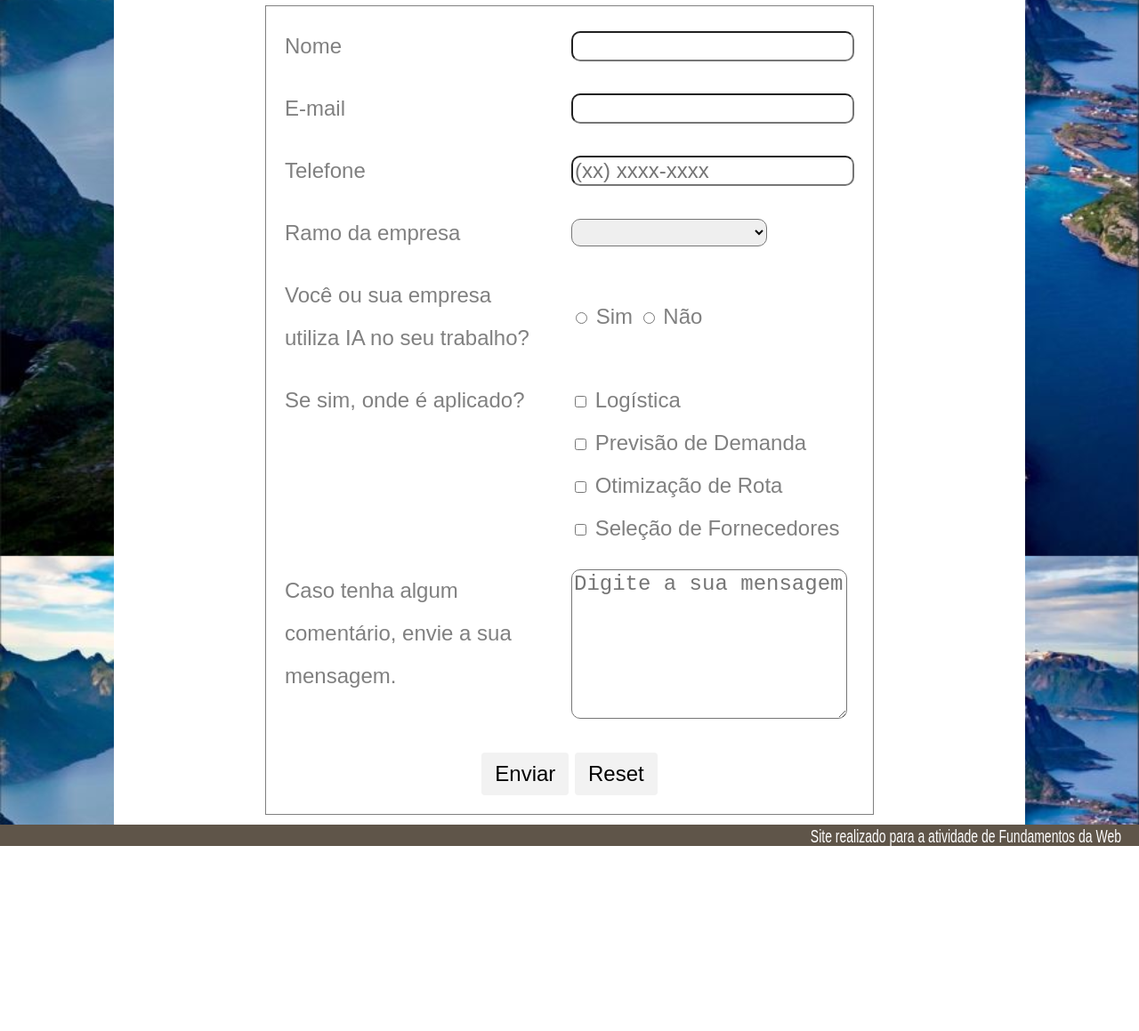
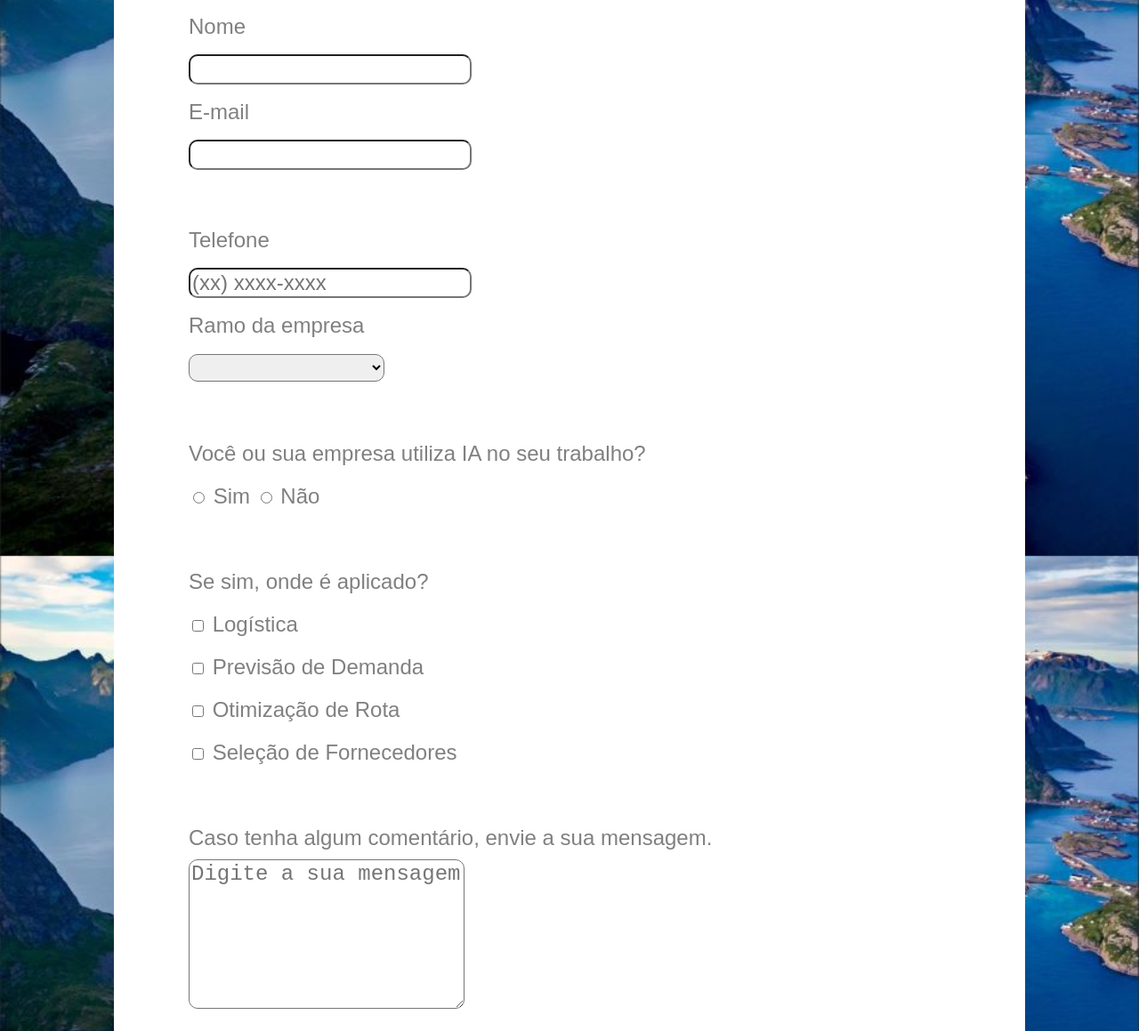
Before and after one commit to rochaguil/web2.github.io, a plain HTML site: page formulario.html in a window 1280 px wide. Shown: the part 172-1331 px from the top of the page at 89% size. Before the commit the page ends 1123 px from the top, so only its background shows below. Drawn offline with Linux system fonts and the light colour scheme.

Commit message:
Add files via upload

```diff
--- a/formulario.html
+++ b/formulario.html
@@ -2,12 +2,16 @@
 <html lang="pt-br">
 <head>
     <meta charset="utf-8">
+    <meta name="viewport" content="width=device-width, initial-scale=1.0">
     <title>Contato</title>
-    <link rel="stylesheet" href="estilo.css" type="text/css">
+    <link rel="stylesheet" href="./estilo.css" type="text/css">
+
+
+
 
 </head>
 <body>
-    <header id="banner_menu">
+    <header id="banner_menu" >
         <div class="banner"></div>
         <div class="menu">
             <ul>
@@ -22,28 +26,109 @@
             </ul>
         </div>
     </header>
-        <div class="wrapper">
+        <div class="wrapper" >
             <fieldset>
                 <legend class="titulo"><h1>FORMULÁRIO</h1></legend>
+
+                <form id="bs"">
+                    <div class="form-inline">
+                            <div class="col-xs-2">
+                                <label for="nome" value="nome">Nome</label>
+                            </div>
+                            <div class="col-xs-4">
+                                <input type="text" class="form-control" id="nome" required="">
+                            </div>
+                            <div class="col-xs-2">
+                                    <label for="input_email">E-mail</label>
+                            </div>
+                            <div class="col-xs-4">
+                                    <input type="email" class="form-control" id="input_email" required="">
+                            </div>
+                    </div>
+                    <div>&nbsp;</div>
+                    <div class="form-inline">
+                            <div class="col-xs-2">
+                                <label for="input_tel">Telefone</label>
+                            </div>
+                            <div class="col-xs-4">
+                                <input type="tel" class="form-control"  placeholder="(xx) xxxx-xxxx">
+                            </div>
+                            <div class="col-xs-2">
+                                <label for="ramo">Ramo da empresa</label>
+                            </div>
+                            <div class="col-xs-4">
+                                <select name="ramo" class="form-control" id="ramo">
+                                    <option value="vazio"></option>
+                                    <option value="tecnologia">Tecnologia</option>
+                                    <option value="telecomunicao">Telecomunicação</option>
+                                    <option value="automotiva">Automotiva</option>
+                                    <option value="financeira">Financeira</option>
+                                    <option value="varejo">Varejo</option>
+                                    <option value="midia">Mídia</option>
+                                    <option value="bens_consumo">Bens de Consumo</option>
+                                </select>
+                            </div>
+                    </div>
+                    <div>&nbsp;</div>
+                    <div class="form-inline">
+                        <div class="col-xs-2" >
+                            <label for="input_tel">Você ou sua empresa utiliza IA no seu trabalho?</label>
+                    </div>
+                    <div class="col-xs-4" >
+                        <input class="form-check-input" type="radio" name="usa_ia" id="ia_sim">
+                        <label class="form-check-label" for="ia_sim">Sim</label>
+                        <input class="form-check-input" type="radio" name="usa_ia" id="ia_nao">
+                        <label class="form-check-label" for="ia_nao">Não</label>
+                    </div>
+                    <div>&nbsp;</div>
+                    <div class="col-xs-2" >
+                        Se sim, onde é aplicado?
+                    </div>
+                    <div class="col-xs-4" >
+                        <div class="form-check" >
+                            <input class="form-check-input" type="checkbox" id="ia_log">
+                            <label class="form-check-label" for="ia_log">Logística</label>
+                            <br>
+                            <input class="form-check-input" type="checkbox" id="ia_fcst">
+                            <label class="form-check-label" for="ia_fcst">Previsão de Demanda</label>
+                            <br>
+                            <input class="form-check-input" type="checkbox" id="ia_rota">
+                            <label class="form-check-label" for="ia_rota">Otimização de Rota</label>
+                            <br>
+                            <input class="form-check-input" type="checkbox" id="ia_forn">
+                            <label class="form-check-label" for="ia_forn">Seleção de Fornecedores</label>
+                        </div>
+                    </div>
+                    <div>&nbsp;</div>
+                    <div class="form-group">
+                        <label class="" for="comentario">Caso tenha algum comentário, envie a sua mensagem.</label>
+                        <textarea id="comentario" class="form-control" rows="6" margin="0" placeholder="Digite a sua mensagem"></textarea>
+                    </div>
+                    <div>&nbsp;</div>
+                    <div>
+                        <input class="btn btn-primary" type="submit" value="Enviar">
+                        <input class="btn btn-primary" type="reset" value="Reset">
+                    </div>
+                </form>
 
                 <form action="" method="">
                     <table id="formulario">
                         <tr>
                             <td><label for="nome" value="nome">Nome</label></td>
-                            <td><input type="text" id="nome" required=""></td>
+                            <td><input type="text" class="form-control" id="nome" required=""></td>
                         </tr>
                         <tr>
                             <td><label for="input_email">E-mail</label></td>
-                            <td><input type="email" id="input_email" required=""></td>
+                            <td><input type="email" class="form-control" id="input_email" required=""></td>
                         </tr>
                         <tr>
                             <td><label for="input_tel">Telefone</label></td>
-                            <td><input type="tel" id="input_tel" placeholder="(xx) xxxx-xxxx"></td>
+                            <td><input type="tel" class="form-control" id="input_tel" placeholder="(xx) xxxx-xxxx"></td>
                         </tr>
                         <tr>
                             <td><label for="ramo">Ramo da empresa</label></td>
                             <td>
-                                <select name="ramo" id="ramo">
+                                <select name="ramo" id="ramo" class="form-control">
                                     <option value="vazio"></option>
                                     <option value="tecnologia">Tecnologia</option>
                                     <option value="telecomunicao">Telecomunicação</option>
@@ -69,7 +154,7 @@
                         <tr>
                             <td>Se sim, onde é aplicado?</td>
                             <td>
-                                <input type="checkbox" id="ia_log">
+                                <input type="checkbox" id="ia_log" class="form-check-input">
                                 <label for="ia_log">Logística</label>
                                 <br>
                                 <input type="checkbox" id="ia_fcst">
```
